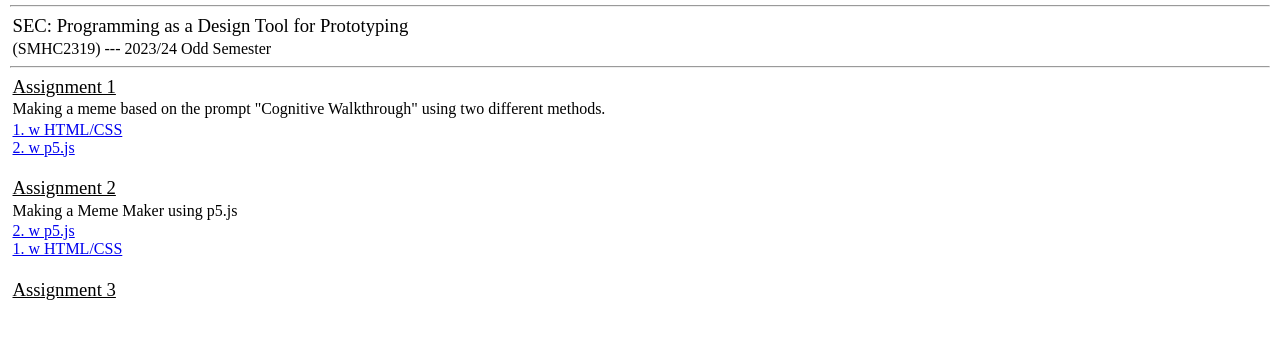
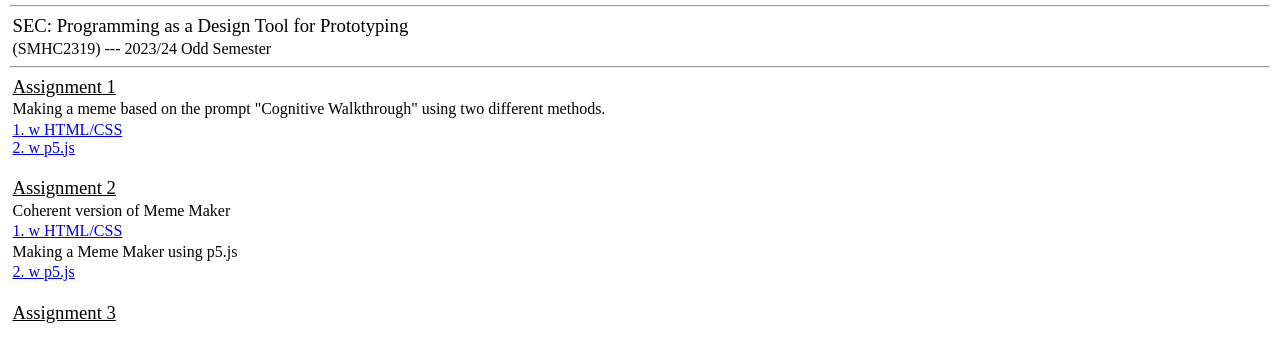
Before and after one commit to SrinidhiSairam/ProgrammingAsPrototyping, a plain HTML site: page index.html in a window 1280 px wide. Shown: the part 73-414 px from the top of the page. Drawn offline with Linux system fonts and the light colour scheme.

Commit message:
Update index.html

```diff
--- a/index.html
+++ b/index.html
@@ -50,10 +50,11 @@
 
     <!-- A2 Details -->
     <h3><u>Assignment 2</u></h3>
+    <p>Coherent version of Meme Maker</p>
+    <a href="./a2/index.html">1. w HTML/CSS</a>
+    <br>
     <p>Making a Meme Maker using p5.js</p>
     <a href="https://editor.p5js.org/SrinidhiSairam/full/tKapbOhSZ">2. w p5.js</a>
-    <br>
-    <a href="./a2/index.html">1. w HTML/CSS</a>
     <br>
     <br>
 
```
